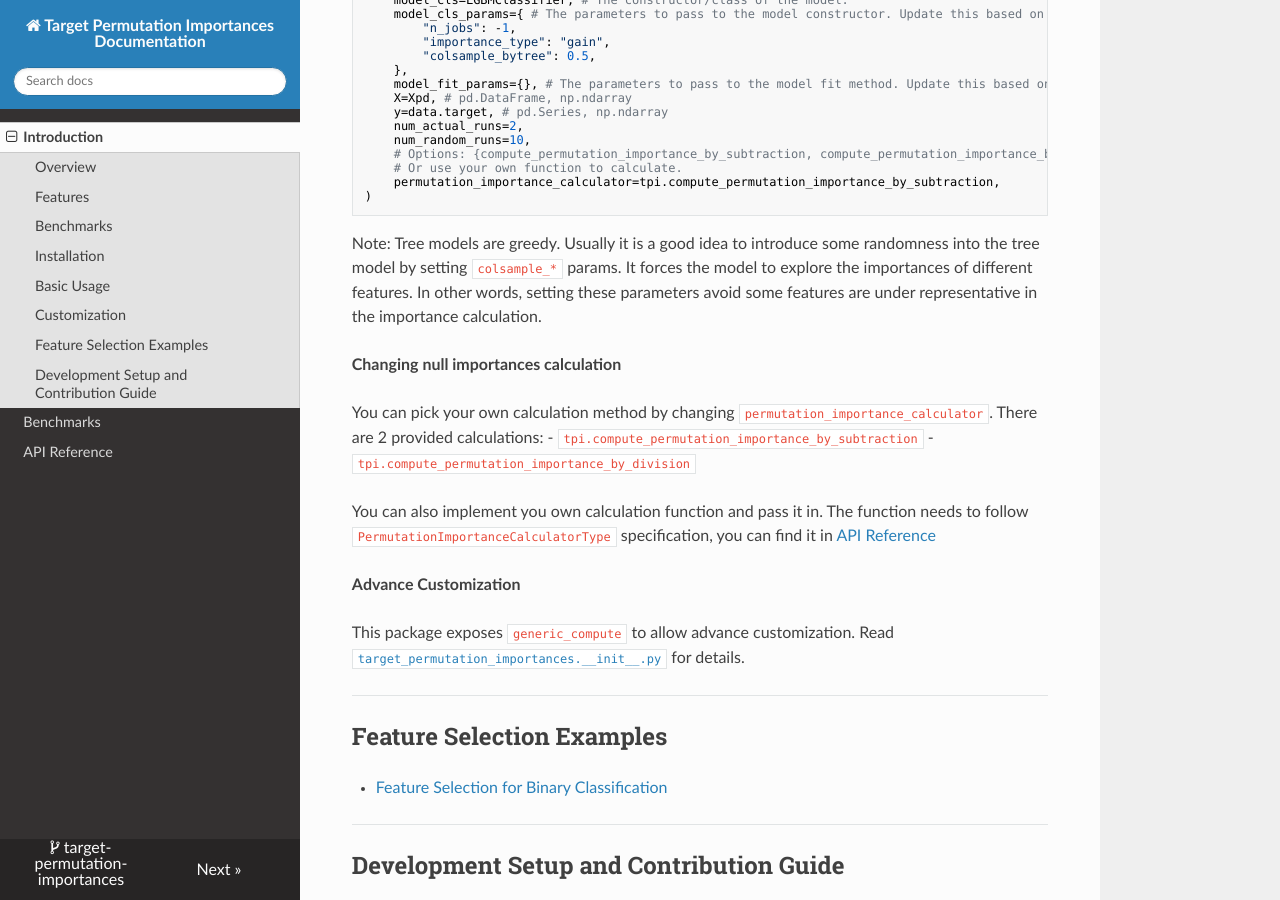
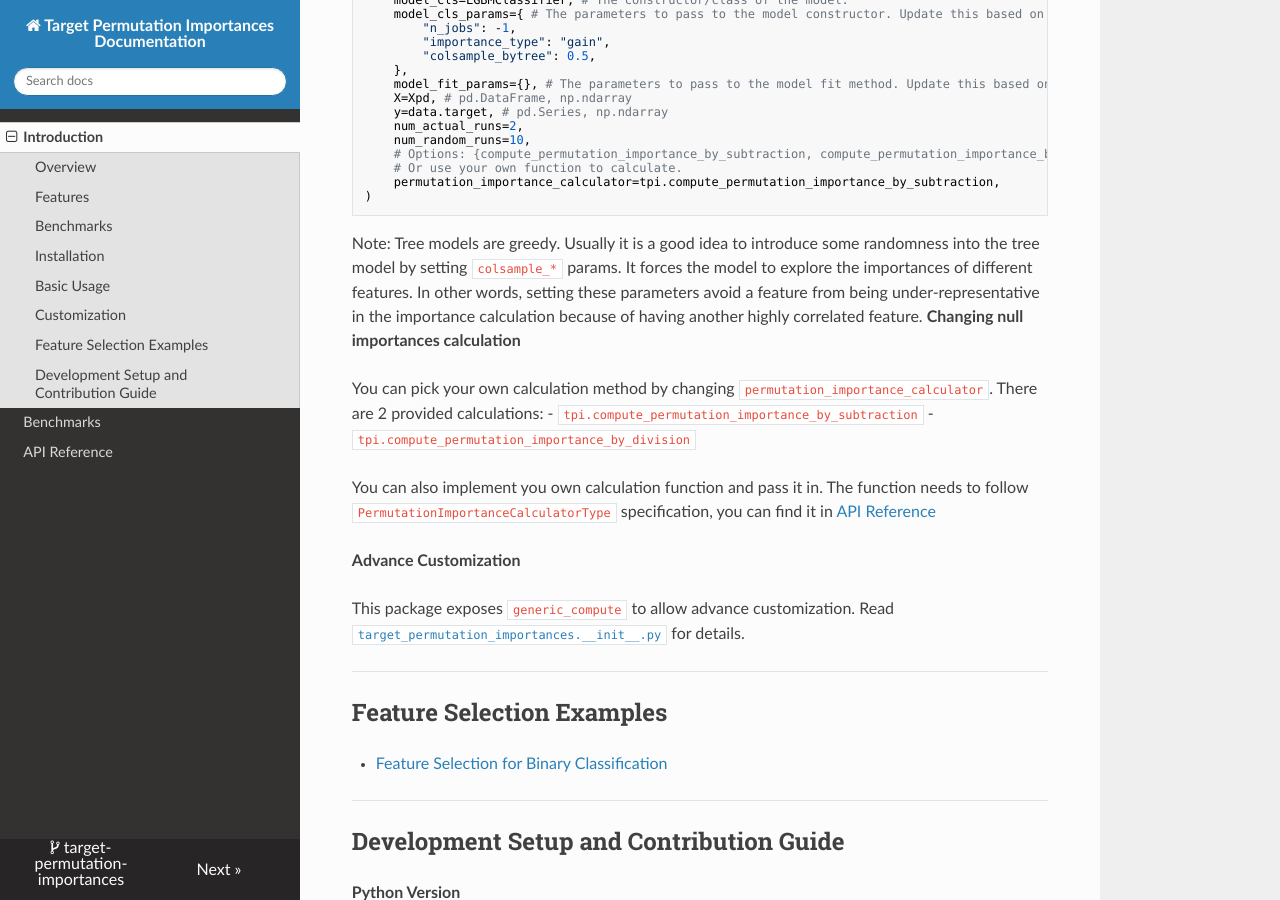
Before and after one commit to kingychiu/target-permutation-importances, an MkDocs documentation site: the page built from docs/index.md, in a window 1280 px wide and 900 px high, scrolled down 3690 px. Built offline with MkDocs 1.6.1, drawn with Linux system fonts in a browser that asks for light colours; nearby versions of some CDN libraries.

Commit message:
Update doc

```diff
--- a/docs/index.md
+++ b/docs/index.md
@@ -188,8 +188,7 @@ result_df = tpi.compute(
 
 Note: Tree models are greedy. Usually it is a good idea to introduce some randomness into the tree model by setting `colsample_*` params.
 It forces the model to explore the importances of different features. In other words, setting these
-parameters avoid some features are under representative in the importance calculation.
-
+parameters avoid a feature from being under-representative in the importance calculation because of having another highly correlated feature.
 **Changing null importances calculation**
 
 You can pick your own calculation method by changing `permutation_importance_calculator`.
```
Also changed, not shown: README.md (+1 -2 lines).
